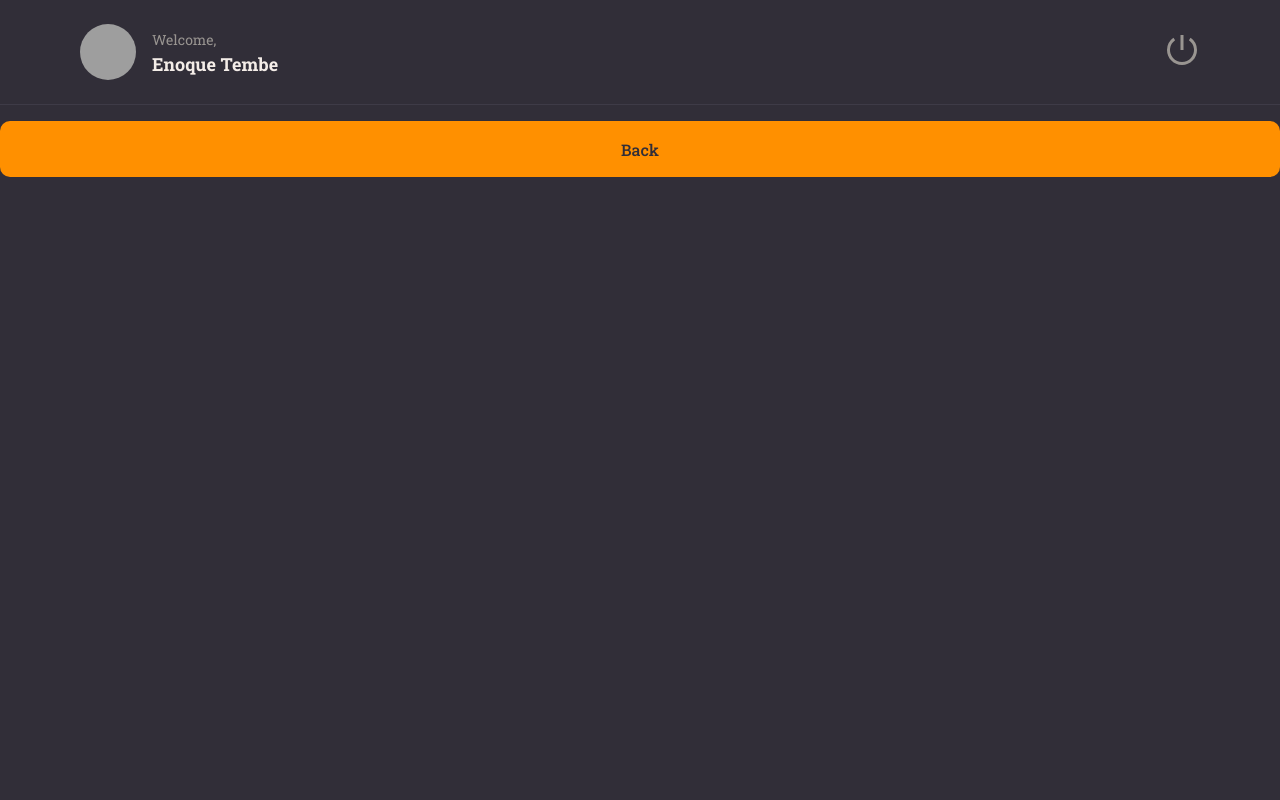
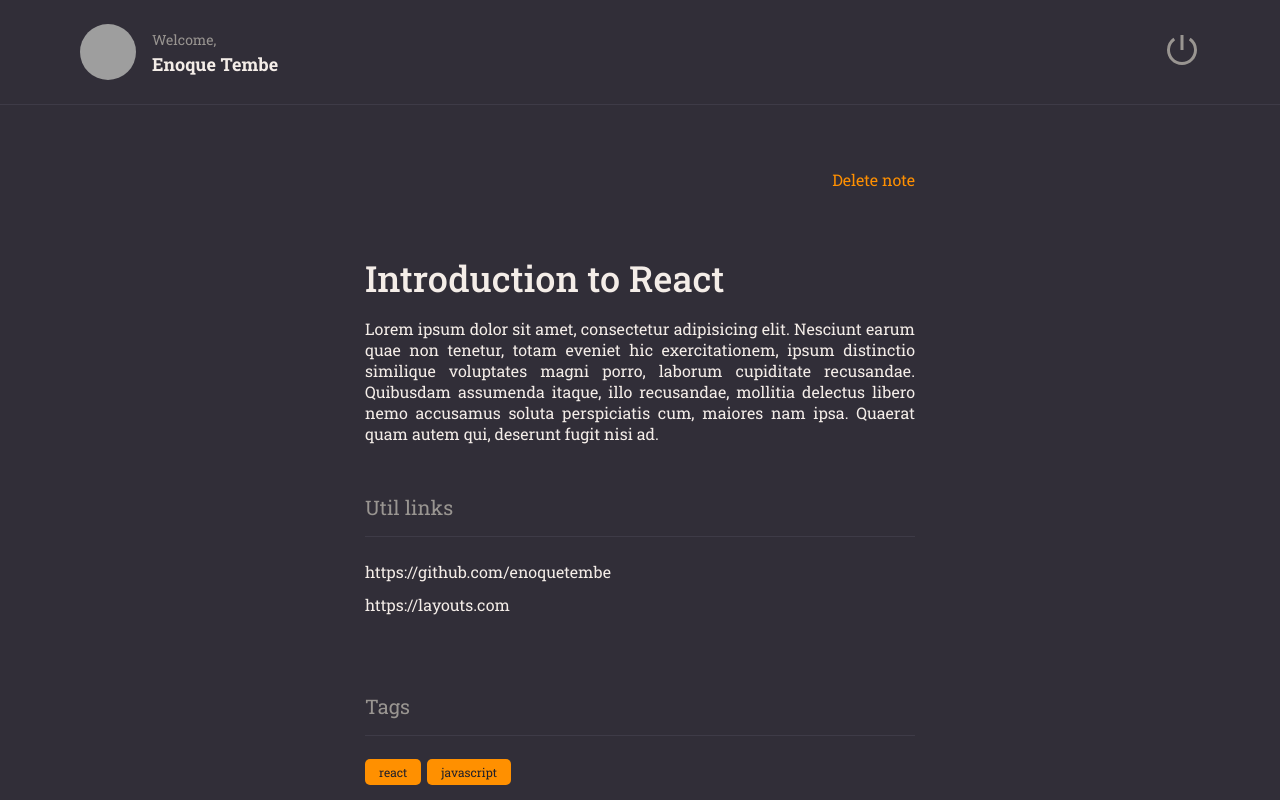
Before and after one commit to enoquetembe/MyNotes, a React (Vite) app in the folder web/: page / in a window 1280 px wide. Built offline with nearby package versions, Linux system fonts and the light colour scheme; grey boxes are pictures that could not be loaded.

Commit message:
finishing Deatils page

```diff
--- /dev/null
+++ b/web/src/components/ButtonText/index.jsx
@@ -0,0 +1,12 @@
+import { Container } from './styles'
+
+export function ButtonText({title, ...rest}) {
+  return(
+    <Container
+      type='button'
+      {...rest}
+    >
+      {title}
+    </Container>
+  )
+}
--- /dev/null
+++ b/web/src/components/ButtonText/styles.js
@@ -0,0 +1,6 @@
+import styled from 'styled-components'
+
+export const Container = styled.button`
+  color: ${({theme}) => theme.COLORS.ORANGE};
+  font-size: 1.6rem;
+`
--- /dev/null
+++ b/web/src/components/Section/index.jsx
@@ -0,0 +1,10 @@
+import { Container } from './styles'
+
+export function Section({title, children}) {
+  return(
+    <Container>
+      <h2>{title}</h2>
+      {children}
+    </Container>
+  )
+}
--- /dev/null
+++ b/web/src/components/Section/styles.js
@@ -0,0 +1,15 @@
+import styled from 'styled-components'
+
+export const Container = styled.section`
+  margin: 5rem 0 2.8rem;
+
+  > h2 {
+    color: ${({theme}) => theme.COLORS.GRAY_100};
+    font-size: 2rem;
+    font-weight: 400;
+
+    border-bottom: 1px solid ${({theme}) => theme.COLORS.BACKGROUND_700};
+    padding-bottom: 1.6rem;
+    margin-bottom: 2.4rem;
+  }
+`
--- /dev/null
+++ b/web/src/components/Tag/index.jsx
@@ -0,0 +1,9 @@
+import { Container } from './styles'
+
+export function Tag({title}) {
+  return(
+    <Container>
+      {title}
+    </Container>
+  )
+}
--- /dev/null
+++ b/web/src/components/Tag/styles.js
@@ -0,0 +1,11 @@
+import styled from 'styled-components'
+
+export const Container = styled.span`
+  font-size: 1.2rem;
+  color: ${({theme}) => theme.COLORS.BACKGROUND_900};
+  background-color: ${({theme}) => theme.COLORS.ORANGE};
+
+  padding: .5rem 1.4rem;
+  margin-right: .6rem;
+  border-radius: .5rem;
+`
--- a/web/src/pages/Details/index.jsx
+++ b/web/src/pages/Details/index.jsx
@@ -1,14 +1,49 @@
-import { Container } from './styles'
+import { Container, Links, Content } from './styles'
 
 import { Header } from '../../components/Header'
+import { Section } from '../../components/Section'
+import { ButtonText } from '../../components/ButtonText'
+import { Tag } from '../../components/Tag'
 import { Button } from '../../components/Button'
 
 export function Details() {
-
   return (
     <Container>
-      <Header/>
-     <Button title='Back'/>
+      <Header />
+
+      <main>
+        <Content>
+          <ButtonText title='Delete note' />
+
+          <h1>Introduction to React</h1>
+          <p>
+            Lorem ipsum dolor sit amet, consectetur adipisicing elit. Nesciunt
+            earum quae non tenetur, totam eveniet hic exercitationem, ipsum
+            distinctio similique voluptates magni porro, laborum cupiditate
+            recusandae. Quibusdam assumenda itaque, illo recusandae, mollitia
+            delectus libero nemo accusamus soluta perspiciatis cum, maiores nam
+            ipsa. Quaerat quam autem qui, deserunt fugit nisi ad.
+          </p>
+
+          <Section title='Util links'>
+            <Links>
+              <li>
+                <a href='#'>https://github.com/enoquetembe</a>
+              </li>
+              <li>
+                <a href='#'>https://layouts.com</a>
+              </li>
+            </Links>
+          </Section>
+
+          <Section title='Tags'>
+            <Tag title='react' />
+            <Tag title='javascript' />
+          </Section>
+
+          <Button title='Back' />
+        </Content>
+      </main>
     </Container>
   )
 }
--- a/web/src/pages/Details/styles.js
+++ b/web/src/pages/Details/styles.js
@@ -9,4 +9,48 @@ export const Container = styled.div`
   grid-template-areas:
     'header'
     'content';
+
+    > main {
+      grid-area: content;
+      padding: 6.4rem 0;
+      overflow-y: auto;
+    }
 `
+
+export const Links = styled.ul`
+  list-style: none;
+
+  > li {
+    margin-top: 1.2rem;
+
+    a {
+      color: ${({ theme }) => theme.COLORS.WHITE}
+    }
+  }
+`
+
+export const Content = styled.div`
+  max-width: 55rem;
+  margin: 0 auto;
+
+  display: flex;
+  flex-direction: column;
+
+  > button:first-child {
+    align-self: end;
+  }
+
+  > h1 {
+    margin-top: 6.4rem;
+
+    font-size: 3.6rem;
+    font-weight: 500;
+  }
+
+  > p {
+    margin-top: 1.6rem;
+
+    font-size: 1.6rem;
+    text-align: justify;
+  }
+`
```
